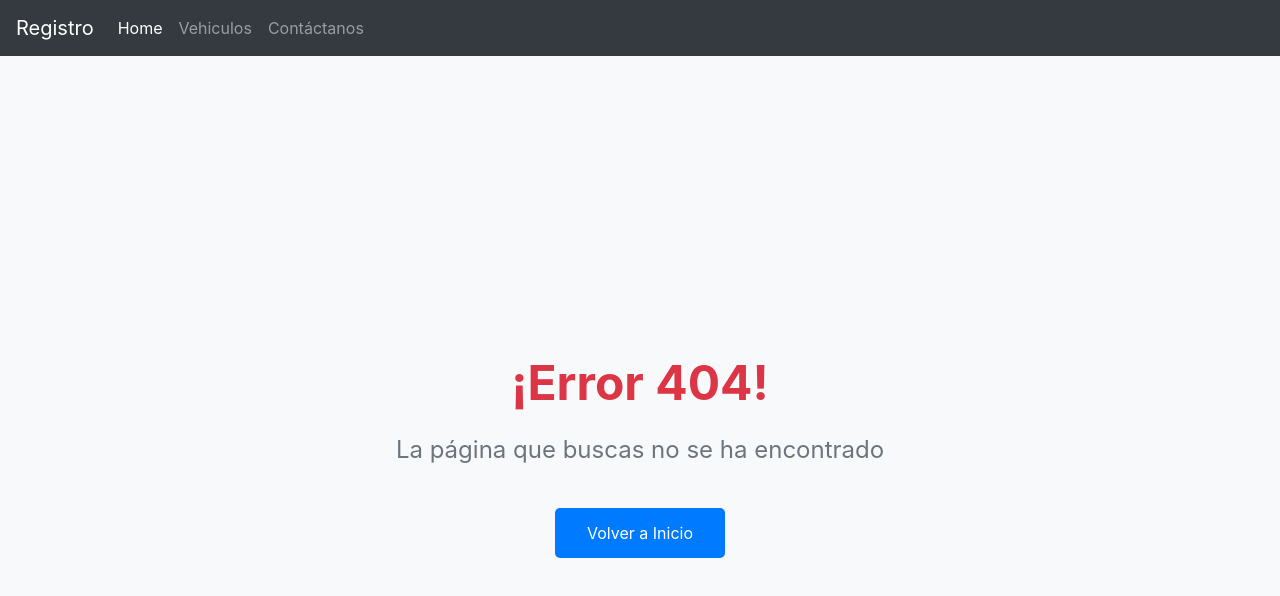
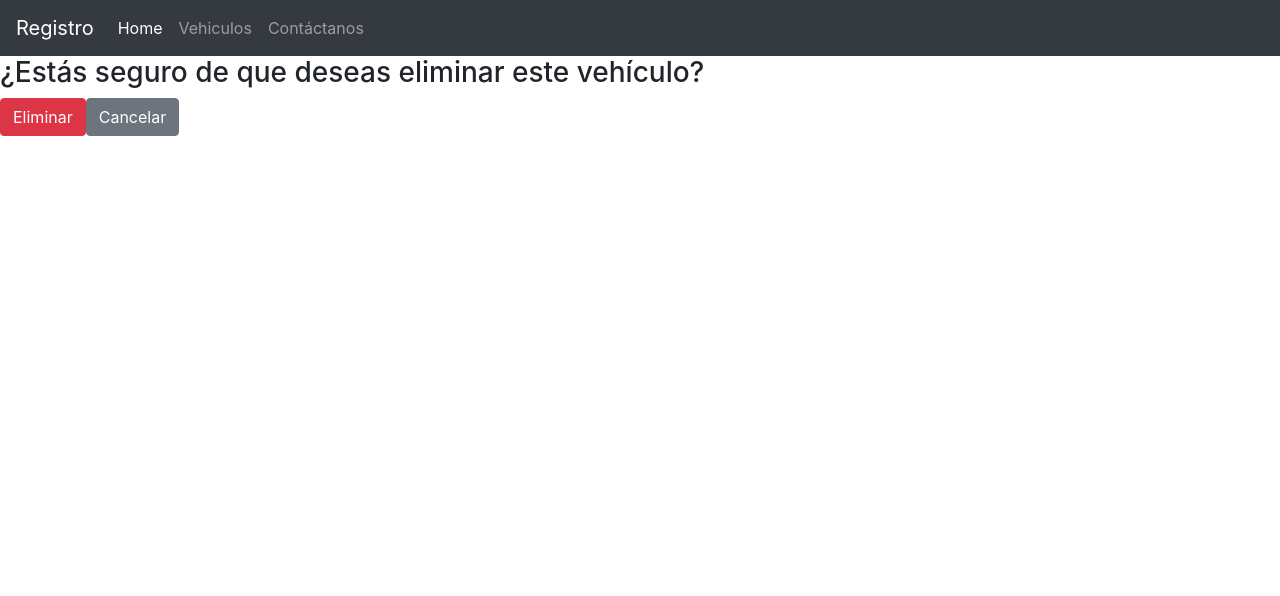
Before and after one commit to Daniel149-svg/ProyectoFinal, an Angular app: page /eliminar/1 in a window 1280 px wide. Before the commit this address had no page. Shown: the top 596 px of the page. Built offline with nearby package versions, Linux system fonts and the light colour scheme.

Commit message:
Funcion eliminar registro, configurado

```diff
--- a/src/app/app.routes.ts
+++ b/src/app/app.routes.ts
@@ -4,6 +4,7 @@ import { ActualizarComponentComponent } from './actualizar-component/actualizar-
 import { VehiculosProyectoComponent } from './vehiculos-proyecto/vehiculos-proyecto.component';
 import { ContactoVehiculoComponent } from './contacto-vehiculo/contacto-vehiculo.component';
 import { ErrorComponentComponent } from './error-component/error-component.component';
+import { EliminarComponent } from './eliminar/eliminar.component';
 
 export const routes: Routes = [
     {path: "", component: HomeComponentComponent},
@@ -11,6 +12,7 @@ export const routes: Routes = [
     { path: 'actualiza/:id', component: ActualizarComponentComponent},
     { path: "vehiculos", component: VehiculosProyectoComponent},
     {path: "contactanos", component: ContactoVehiculoComponent},
+    { path: 'eliminar/:id', component: EliminarComponent },
     {path: "**", component: ErrorComponentComponent},
 
 ];
--- /dev/null
+++ b/src/app/eliminar/eliminar.component.html
@@ -0,0 +1,5 @@
+<div>
+    <h3>¿Estás seguro de que deseas eliminar este vehículo?</h3>
+    <button class="btn btn-danger" (click)="eliminarVehiculo()">Eliminar</button>
+    <button class="btn btn-secondary" (click)="cancelar()">Cancelar</button>
+  </div>
--- /dev/null
+++ b/src/app/eliminar/eliminar.component.ts
@@ -0,0 +1,38 @@
+import { Component, OnInit } from '@angular/core';
+import { ActivatedRoute, Router } from '@angular/router';
+import { vehiculosService } from '../vehiculos.service';
+
+@Component({
+  selector: 'app-eliminar',
+  standalone: true,
+  imports: [],
+  templateUrl: './eliminar.component.html',
+  styleUrl: './eliminar.component.css'
+})
+export class EliminarComponent implements OnInit{
+
+  vehiculoId: number = 0;
+
+
+  constructor(
+    private route: ActivatedRoute,
+    private router: Router,
+    private vehiculoService : vehiculosService
+  ) {}
+
+  ngOnInit(): void {
+    this.route.params.subscribe(params => {
+      this.vehiculoId = +params['id'];
+    });
+  }
+
+  eliminarVehiculo(): void {
+    this.vehiculoService.eliminarVehiculo(this.vehiculoId);
+    this.router.navigate(['/']);
+  }
+
+  cancelar(): void {
+    this.router.navigate(['/']);
+  }
+
+}
--- a/src/app/vehiculo-hijo/vehiculo-hijo.component.html
+++ b/src/app/vehiculo-hijo/vehiculo-hijo.component.html
@@ -4,7 +4,8 @@
             <div>
               {{indice+1}} {{ vehiculoLista.marca}} {{vehiculoLista.modelo}} {{vehiculoLista.Nmotor}} {{vehiculoLista.color}} {{vehiculoLista.trasmicion}} {{vehiculoLista.anio}} {{vehiculoLista.valor}}
                 <a class="btn btn-outline-warning" [routerLink]="['actualiza', indice]" [queryParams]="{accion: '1'}">Actualizar</a>
-                <button class="btn btn-outline-danger ml-1" (click)="confirmarEliminar(indice)">Eliminar</button>
+                <a class="btn btn-outline-danger ml-1" [routerLink]="['eliminar', indice]" [queryParams]="{accion: '2'}">Eliminar</a>
+
             </div>
             <app-caracteristicas-vehiculo (caracteristicasVehiculo)="agregar_caracteristica($event)"></app-caracteristicas-vehiculo>
             <ul style="list-style: none;">
--- a/src/app/vehiculo-hijo/vehiculo-hijo.component.ts
+++ b/src/app/vehiculo-hijo/vehiculo-hijo.component.ts
@@ -24,17 +24,5 @@ export class VehiculoHijoComponent {
     this.array_caracteristicas.push(caracteristica);
   }
 
-  confirmarEliminar(indice: number): void {
-    const confirmar = window.confirm('¿Estás seguro de que quieres eliminar este vehículo?');
-    if (confirmar) {
-      this.eliminarVehiculo(indice);
-    }
-  }
-
-  eliminarVehiculo(indice: number): void {
-    this.vehiculos.splice(indice, 1);
-    alert('Vehículo eliminado correctamente');
-  }
-
 
 }
--- a/src/app/vehiculos.service.ts
+++ b/src/app/vehiculos.service.ts
@@ -48,8 +48,11 @@ export class vehiculosService{
           vehiculoModificar.valor = vehiculo.valor;
         }
 
+        eliminarVehiculo(indice: number): void {
+          this.vehiculo.splice(indice, 1);
+        }
 
-
-
-
+        getVehiculos(): any[] {
+          return this.vehiculo;
+        }
 }
```
Also changed, not shown: src/app/eliminar/eliminar.component.css (added), src/app/vehiculos-proyecto/vehiculos-proyecto.component.ts (line endings or trailing spaces), 1 other file (tests, documents, lock files or other folders).
